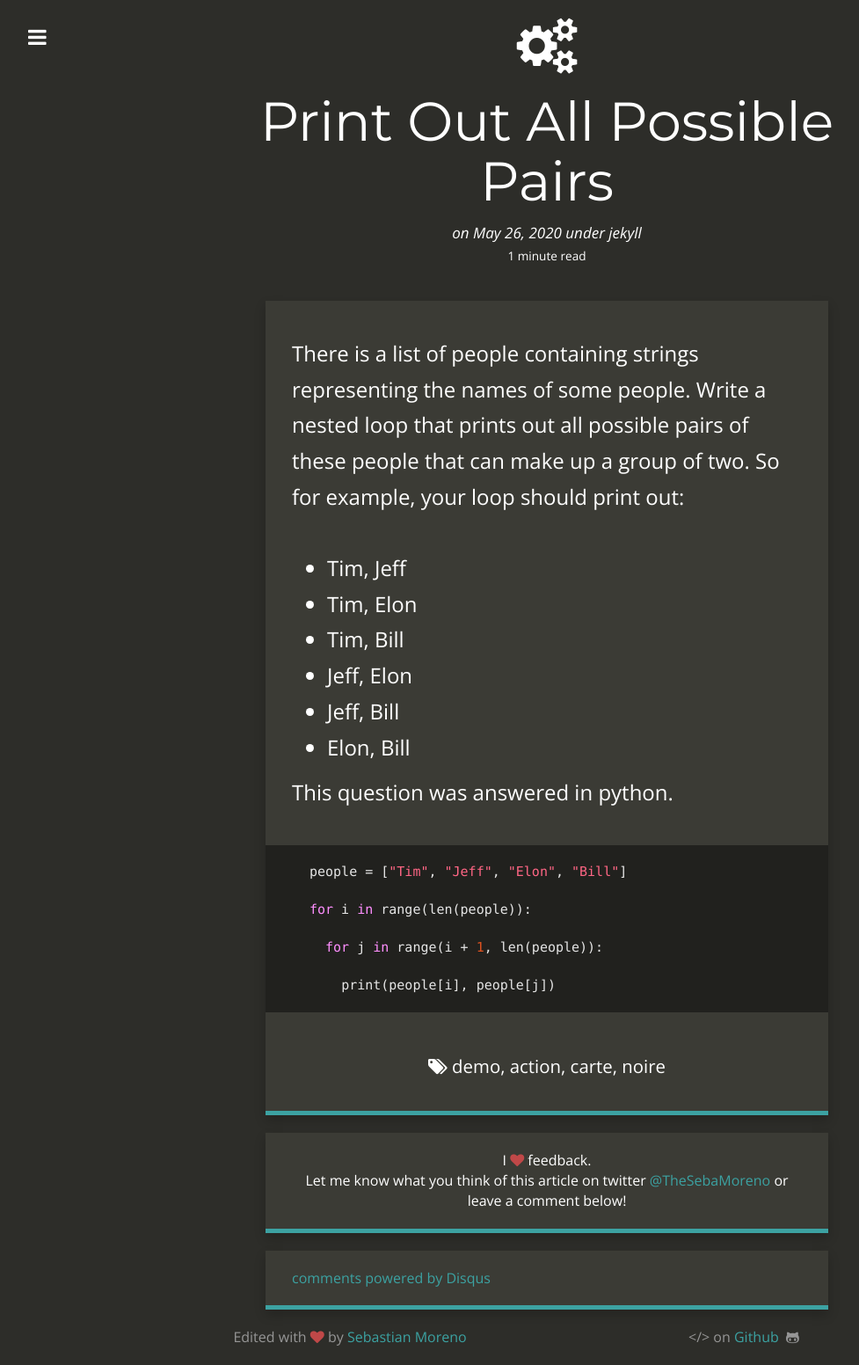
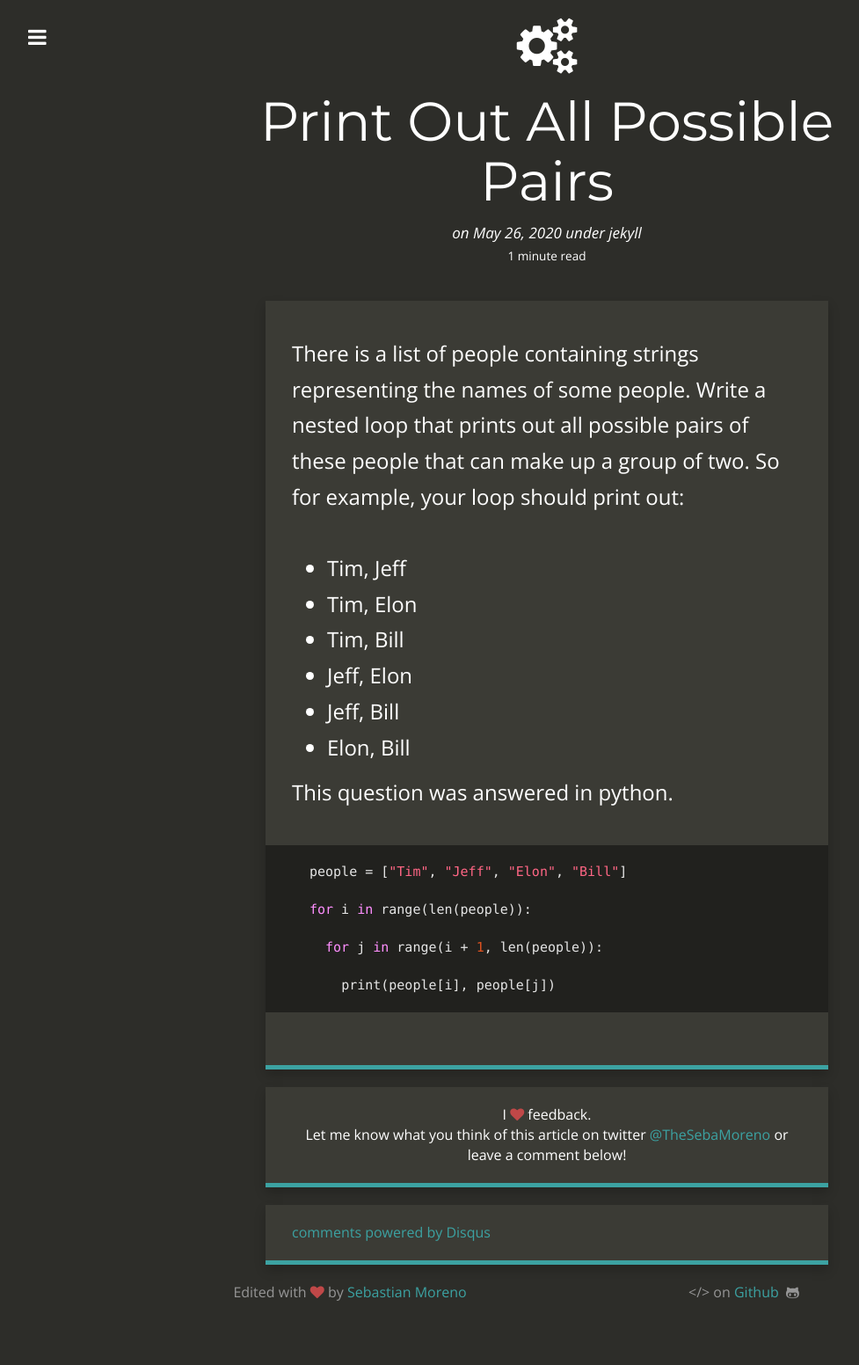
Before and after one commit to sebastian-exe/personal-website, a Jekyll site: the page built from _posts/2020-05-26-test.md, in a window 1280 px wide. Shown: the whole page at 88% size, without its empty margins (18-995 px from the left). Built offline with Jekyll 4.4.1, drawn with Linux system fonts in a browser that asks for light colours; nearby versions of some CDN libraries; comment, search, counter and statistics services are not loaded; after the commit the page ends 1501 px from its top, so only the background shows below that.

Commit message:
Update 2020-05-26-test.md

```diff
--- a/_posts/2020-05-26-test.md
+++ b/_posts/2020-05-26-test.md
@@ -5,11 +5,7 @@ date:       2020-05-26 12:17:36
 summary:    This is the inaugural post of my interview coding questions.
 categories: jekyll
 thumbnail: cogs
-tags:
- - demo
- - action
- - carte
- - noire
+
 ---
 
 There is a list of people containing strings representing the names of some people. Write a nested loop that prints out all possible pairs of these people that can make up a group of two. So for example, your loop should print out:
```
